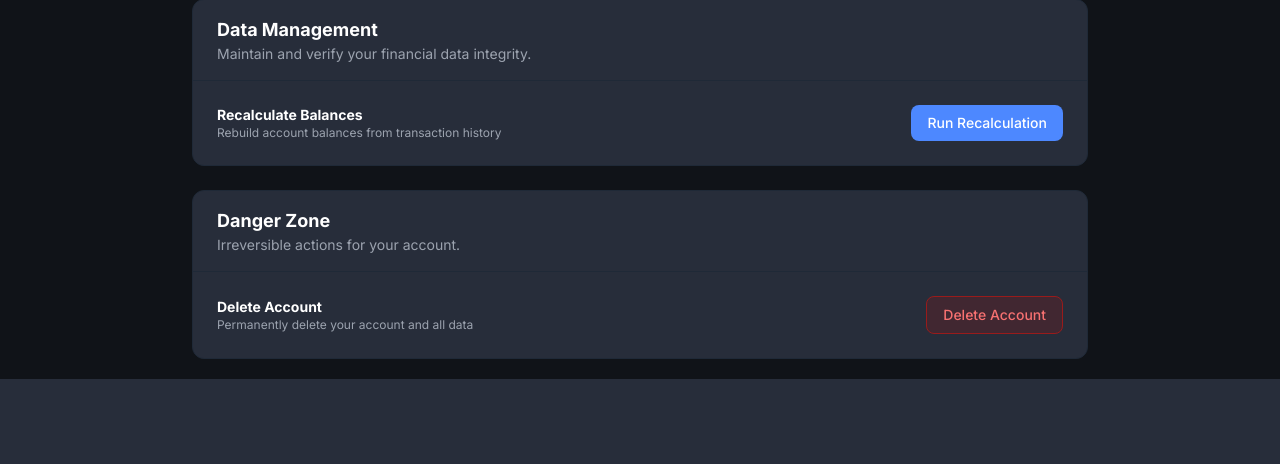
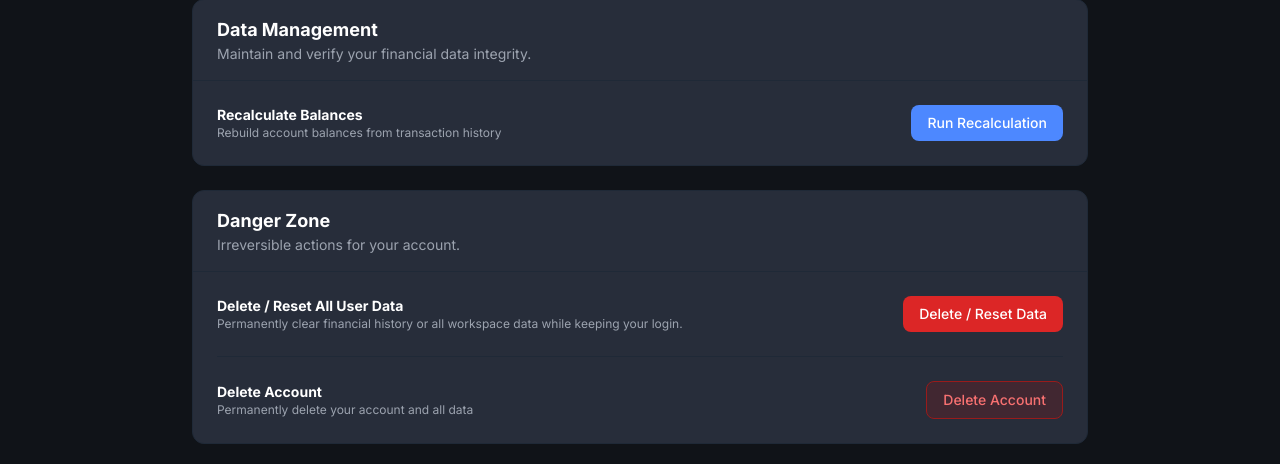
Before and after one commit to AgentT30/financio, a Django app: page /auth/settings/ in a window 1280 px wide. Shown: the part 789-1253 px from the top of the page. Before the commit the page ends 1168 px from the top, so only its background shows below. Run offline with Django 3.2, Linux system fonts and the light colour scheme; some libraries are stand-ins or nearby versions.

Commit message:
Added Abilty to Reset/Delete User Account

```diff
--- a/financio_suite/authn/urls.py
+++ b/financio_suite/authn/urls.py
@@ -10,5 +10,6 @@ urlpatterns = [
     path('settings/', views.SettingsView.as_view(), name='settings'),
     path('settings/password-change/', views.PasswordChangeView.as_view(), name='password_change'),
     path('settings/account-delete/', views.AccountDeleteView.as_view(), name='account_delete'),
+    path('settings/reset-user-data/', views.UserDataResetView.as_view(), name='reset_user_data'),
     path('settings/recalculate-balances/', views.RecalculateBalancesView.as_view(), name='recalculate_balances'),
 ]
--- a/financio_suite/authn/views.py
+++ b/financio_suite/authn/views.py
@@ -8,6 +8,8 @@ from django.shortcuts import render, redirect
 from django.urls import reverse_lazy
 from django.views import View
 from django.views.generic import FormView, TemplateView
+from django.contrib.auth.mixins import LoginRequiredMixin
+from django.db import transaction as db_transaction
 from django.contrib.auth.models import User
 from django.contrib.auth.hashers import make_password
 
@@ -161,6 +163,85 @@ class AccountDeleteView(View):
         return redirect('login')
 
 
+class UserDataResetView(LoginRequiredMixin, View):
+    """Hard-delete a user's workspace data while preserving their login."""
+
+    confirmation_phrase = 'Delete/Reset my account'
+
+    def post(self, request):
+        action = request.POST.get('action')
+        confirmation_text = request.POST.get('confirmation_text')
+
+        if action not in {'reset', 'delete'}:
+            messages.error(request, 'Choose whether to reset financial history or delete all workspace data.')
+            return redirect('settings')
+        if confirmation_text != self.confirmation_phrase:
+            messages.error(request, 'Data deletion failed. Confirmation phrase did not match.')
+            return redirect('settings')
+
+        with db_transaction.atomic():
+            _delete_financial_history(request.user, reset_balances=action == 'reset')
+            if action == 'delete':
+                _delete_all_workspace_data(request.user)
+
+        if action == 'reset':
+            messages.success(request, 'All transactions, transfers, ledger history, and activity logs were permanently deleted. Account balances now equal their opening balances.')
+        else:
+            messages.success(request, 'All workspace data was permanently deleted. Your login and recovery key were kept.')
+        return redirect('settings')
+
+
+def _delete_financial_history(user, reset_balances):
+    """Hard-delete financial records and their ledger history for one user."""
+    from transactions.models import Transaction
+    from transfers.models import Transfer
+    from ledger.models import JournalEntry
+    from activity.models import ActivityLog
+
+    # JournalEntry is PROTECTed by the user-facing records, so detach the
+    # references before deleting both the records and their posting cascade.
+    Transaction.objects.filter(user=user).update(journal_entry=None)
+    Transfer.objects.filter(user=user).update(journal_entry=None)
+    Transaction.objects.filter(user=user).delete()
+    Transfer.objects.filter(user=user).delete()
+    JournalEntry.objects.filter(user=user).delete()
+    ActivityLog.objects.filter(user=user).delete()
+
+    if reset_balances:
+        from accounts.models import BankAccount, BankAccountBalance
+        from creditcards.models import CreditCard, CreditCardBalance
+
+        for account in BankAccount.objects.select_for_update().filter(user=user):
+            BankAccountBalance.objects.update_or_create(
+                account=account,
+                defaults={'balance_amount': account.opening_balance, 'last_posting_id': None},
+            )
+        for card in CreditCard.objects.select_for_update().filter(user=user):
+            CreditCardBalance.objects.update_or_create(
+                account=card,
+                defaults={'balance_amount': card.opening_balance, 'last_posting_id': None},
+            )
+
+
+def _delete_all_workspace_data(user):
+    """Hard-delete the remaining user-owned workspace data, not the user."""
+    from accounts.models import BankAccount, DebitCard
+    from creditcards.models import CreditCard
+    from categories.models import Category
+    from fds.models import FixedDeposit
+    from investments.models import Broker, Investment
+
+    # Investments must be removed before brokers because their broker FK is
+    # protected. Investment transactions cascade from investments.
+    Investment.objects.filter(user=user).delete()
+    Broker.objects.filter(user=user).delete()
+    FixedDeposit.objects.filter(user=user).delete()
+    DebitCard.objects.filter(user=user).delete()
+    CreditCard.objects.filter(user=user).delete()
+    BankAccount.objects.filter(user=user).delete()
+    Category.objects.filter(user=user).delete()
+
+
 class RecalculateBalancesView(View):
     """View to trigger balance recalculation for the current user."""
 
--- a/financio_suite/templates/auth/settings.html
+++ b/financio_suite/templates/auth/settings.html
@@ -110,7 +110,16 @@
                             <h3 class="text-lg font-bold text-gray-900 dark:text-white text-red-600 dark:text-red-400">Danger Zone</h3>
                             <p class="text-sm text-gray-500 dark:text-gray-400">Irreversible actions for your account.</p>
                         </div>
-                        <div class="p-6">
+                        <div class="p-6 space-y-6">
+                            <div class="flex items-center justify-between pb-6 border-b border-gray-200 dark:border-gray-800">
+                                <div>
+                                    <h4 class="text-sm font-semibold text-gray-900 dark:text-white">Delete / Reset All User Data</h4>
+                                    <p class="text-xs text-gray-500 dark:text-gray-400">Permanently clear financial history or all workspace data while keeping your login.</p>
+                                </div>
+                                <button onclick="openDataResetModal()" class="px-4 py-2 bg-red-600 hover:bg-red-700 text-white rounded-lg text-sm font-medium transition-colors">
+                                    Delete / Reset Data
+                                </button>
+                            </div>
                             <div class="flex items-center justify-between">
                                 <div>
                                     <h4 class="text-sm font-semibold text-gray-900 dark:text-white">Delete Account</h4>
@@ -125,6 +134,38 @@
                 </div>
             </div>
         </div>
+    </div>
+</div>
+
+<!-- Delete / Reset User Data Confirmation Modal -->
+<div id="dataResetModal" class="hidden fixed inset-0 bg-black bg-opacity-50 z-[100] flex items-center justify-center p-4">
+    <div class="bg-white dark:bg-dark-surface rounded-xl shadow-2xl max-w-md w-full p-6 relative border border-gray-200 dark:border-gray-800">
+        <h3 class="text-xl font-bold text-red-600 dark:text-red-400 text-center mb-2">Delete or Reset Your Data?</h3>
+        <p class="text-sm text-gray-600 dark:text-gray-400 text-center mb-4">This action is permanent. Your login and recovery key will remain available.</p>
+        <form action="{% url 'reset_user_data' %}" method="post">
+            {% csrf_token %}
+            <fieldset class="space-y-3 mb-5">
+                <label class="flex gap-3 p-3 border border-gray-200 dark:border-gray-700 rounded-lg cursor-pointer">
+                    <input type="radio" name="action" value="reset" checked class="mt-1" onchange="updateDataResetModal()">
+                    <span><span class="block text-sm font-semibold text-gray-900 dark:text-white">Reset transfers &amp; transactions</span><span class="block text-xs text-gray-500 dark:text-gray-400">Keeps accounts and cards. Financial history and activity logs are permanently deleted; balances return to opening balances.</span></span>
+                </label>
+                <label class="flex gap-3 p-3 border border-red-200 dark:border-red-900/50 rounded-lg cursor-pointer">
+                    <input type="radio" name="action" value="delete" class="mt-1" onchange="updateDataResetModal()">
+                    <span><span class="block text-sm font-semibold text-red-600 dark:text-red-400">Delete all workspace data</span><span class="block text-xs text-gray-500 dark:text-gray-400">Also deletes bank accounts, credit cards, debit cards, categories, brokers/investments, fixed deposits, and activity logs.</span></span>
+                </label>
+            </fieldset>
+            <div class="mb-6">
+                <label for="dataResetConfirmInput" class="block text-xs font-semibold text-gray-700 dark:text-gray-300 mb-2 uppercase tracking-wider">Type exactly to confirm</label>
+                <p class="text-sm font-mono bg-gray-100 dark:bg-gray-900 p-2 rounded border border-gray-200 dark:border-gray-800 text-center text-red-600 dark:text-red-400 mb-3 select-none">Delete/Reset my account</p>
+                <input type="text" name="confirmation_text" id="dataResetConfirmInput" placeholder="Type the phrase here..."
+                       class="w-full px-4 py-2 rounded-lg bg-gray-50 dark:bg-gray-900 border border-gray-200 dark:border-gray-700 text-gray-900 dark:text-white focus:ring-2 focus:ring-red-500 focus:border-transparent"
+                       oninput="validateDataResetInput()">
+            </div>
+            <div class="flex flex-col sm:flex-row gap-3">
+                <button type="submit" id="dataResetSubmit" disabled class="flex-1 px-4 py-2 bg-red-600 hover:bg-red-700 disabled:opacity-50 disabled:cursor-not-allowed text-white rounded-lg text-sm font-bold transition-colors">Permanently Reset Data</button>
+                <button type="button" onclick="closeDataResetModal()" class="flex-1 px-4 py-2 bg-gray-100 dark:bg-gray-800 hover:bg-gray-200 dark:hover:bg-gray-700 text-gray-900 dark:text-white rounded-lg text-sm font-bold transition-colors">Cancel</button>
+            </div>
+        </form>
     </div>
 </div>
 
@@ -217,6 +258,28 @@ function closeRecalculateModal() {
     document.getElementById('recalculateModal').classList.add('hidden');
 }
 
+function openDataResetModal() {
+    document.getElementById('dataResetModal').classList.remove('hidden');
+    document.getElementById('dataResetConfirmInput').value = '';
+    document.getElementById('dataResetSubmit').disabled = true;
+    updateDataResetModal();
+    document.getElementById('dataResetConfirmInput').focus();
+}
+
+function closeDataResetModal() {
+    document.getElementById('dataResetModal').classList.add('hidden');
+}
+
+function validateDataResetInput() {
+    document.getElementById('dataResetSubmit').disabled =
+        document.getElementById('dataResetConfirmInput').value !== 'Delete/Reset my account';
+}
+
+function updateDataResetModal() {
+    const deletingAll = document.querySelector('input[name="action"]:checked').value === 'delete';
+    document.getElementById('dataResetSubmit').textContent = deletingAll ? 'Permanently Delete Everything' : 'Permanently Reset Data';
+}
+
 function openDeleteModal() {
     document.getElementById('deleteModal').classList.remove('hidden');
     document.getElementById('deleteConfirmInput').value = '';
@@ -248,6 +311,7 @@ document.addEventListener('keydown', function(event) {
     if (event.key === 'Escape') {
         closeDeleteModal();
         closeRecalculateModal();
+        closeDataResetModal();
     }
 });
 
@@ -263,5 +327,11 @@ document.getElementById('recalculateModal').addEventListener('click', function(e
         closeRecalculateModal();
     }
 });
+
+document.getElementById('dataResetModal').addEventListener('click', function(event) {
+    if (event.target === this) {
+        closeDataResetModal();
+    }
+});
 </script>
 {% endblock %}
```
Also changed, not shown: tests/unit_tests/authn/test_views.py (+85 -0 lines).
